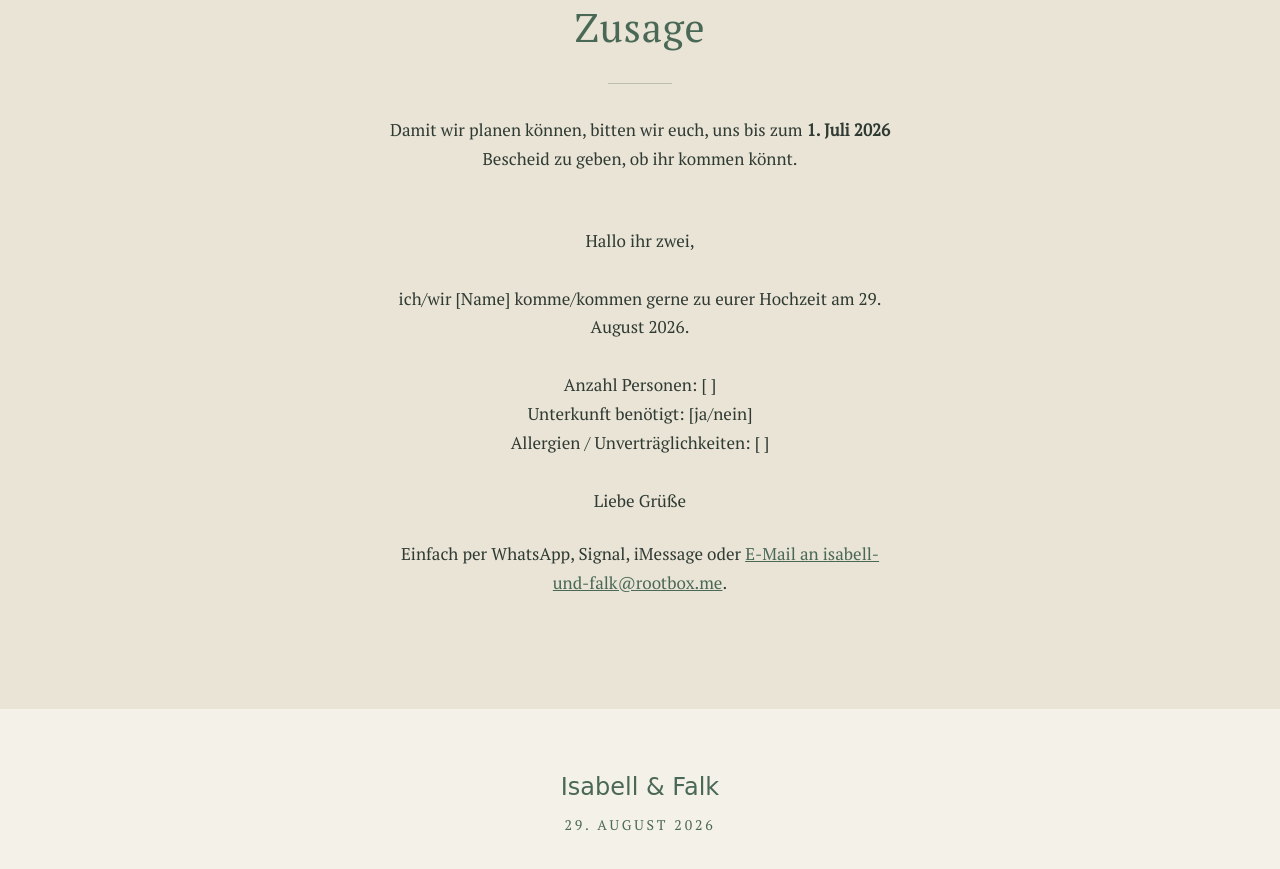
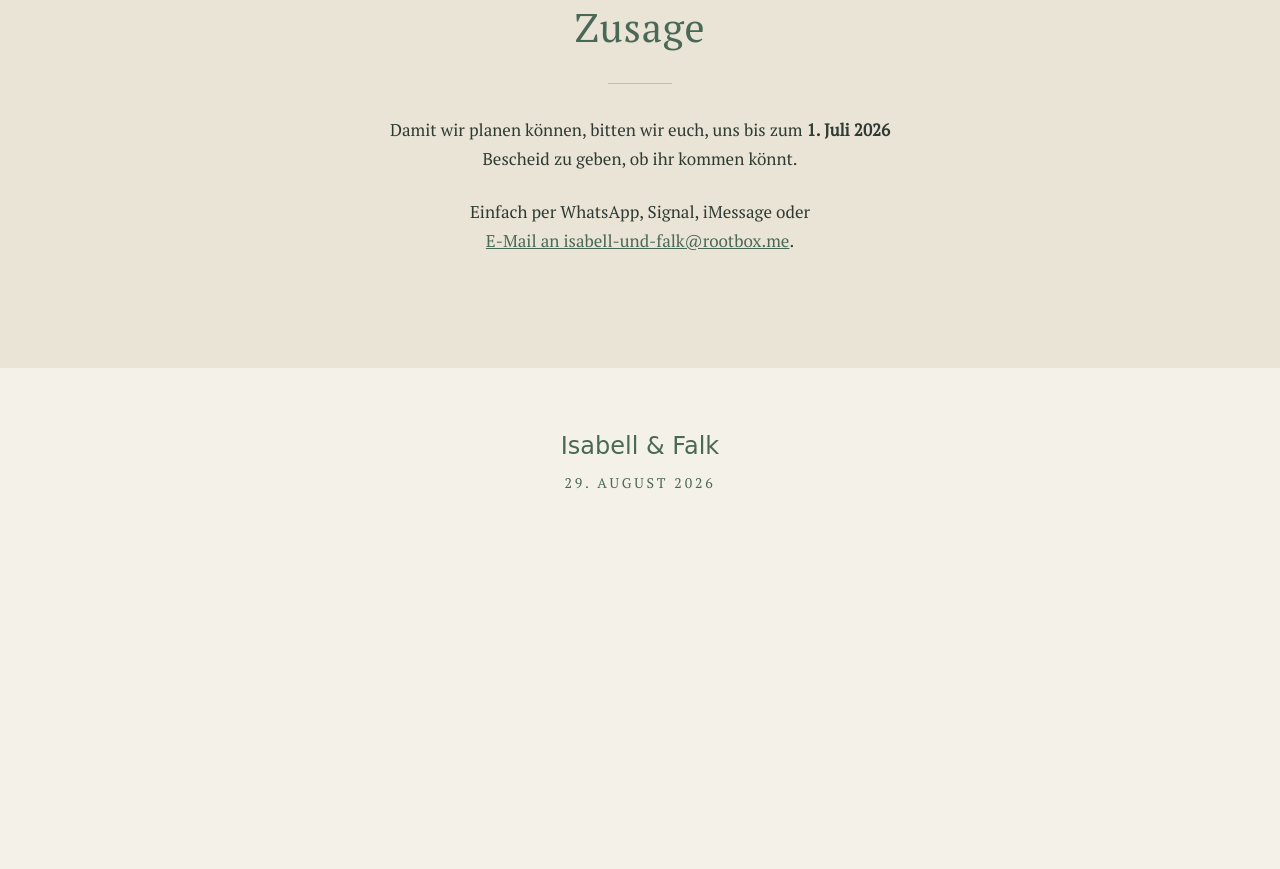
Before and after one commit to Falk2704/marriage, a website: page website/index.html in a window 1280 px wide. Shown: the part 4524-5393 px from the top of the page. After the commit the page ends 5081 px from the top, so only its background shows below. Drawn offline with nearby package versions, Linux system fonts and the light colour scheme; files that its build step writes are made by us from their sources; a web font is replaced by a local one.

Commit message:
fix(website): prevent email link from wrapping
Add line break before link and whitespace-nowrap to keep email on one line.

```diff
--- a/website/index.html
+++ b/website/index.html
@@ -333,20 +333,9 @@
             Damit wir planen können, bitten wir euch, uns bis zum <strong>1. Juli 2026</strong> Bescheid zu geben, ob ihr kommen könnt.
           </p>
 
-          <p class="text-body text-[1rem] lg:text-[1.0625rem] leading-[1.7] max-w-lg mx-auto mt-6 whitespace-pre-line">
-Hallo ihr zwei,
-
-ich/wir [Name] komme/kommen gerne zu eurer Hochzeit am 29. August 2026.
-
-Anzahl Personen: [ ]
-Unterkunft benötigt: [ja/nein]
-Allergien / Unverträglichkeiten: [ ]
-
-Liebe Grüße
-          </p>
-
           <p class="text-body text-[1rem] lg:text-[1.0625rem] leading-[1.7] max-w-lg mx-auto mt-6">
-            Einfach per WhatsApp, Signal, iMessage oder <a href="mailto:isabell-und-falk@rootbox.me?subject=Zusage%20Hochzeit%20Isabell%20&%20Falk&body=Hallo%20ihr%20zwei,%0A%0Aich/wir%20[Name]%20komme/kommen%20gerne%20zu%20eurer%20Hochzeit%20am%2029.%20August%202026.%0A%0AAnzahl%20Personen:%20[%20]%0AUnterkunft%20ben%C3%B6tigt:%20[ja/nein]%0AAllergien%20/%20Unvertr%C3%A4glichkeiten:%20[%20]%0A%0ALiebe%20Gr%C3%BC%C3%9Fe" class="text-primary hover:text-accent underline">E-Mail an isabell-und-falk@rootbox.me</a>.
+            Einfach per WhatsApp, Signal, iMessage oder
+            <a href="mailto:isabell-und-falk@rootbox.me?subject=Zusage%20Hochzeit%20Isabell%20&%20Falk&body=Hallo%20ihr%20zwei,%0A%0Aich/wir%20[Name]%20komme/kommen%20gerne%20zu%20eurer%20Hochzeit%20am%2029.%20August%202026.%0A%0AAnzahl%20Personen:%20[%20]%0AUnterkunft%20ben%C3%B6tigt:%20[ja/nein]%0AAllergien%20/%20Unvertr%C3%A4glichkeiten:%20[%20]%0A%0ALiebe%20Gr%C3%BC%C3%9Fe" class="text-primary hover:text-accent underline whitespace-nowrap">E-Mail an isabell-und-falk@rootbox.me</a>.
           </p>
 
         </div>
```
